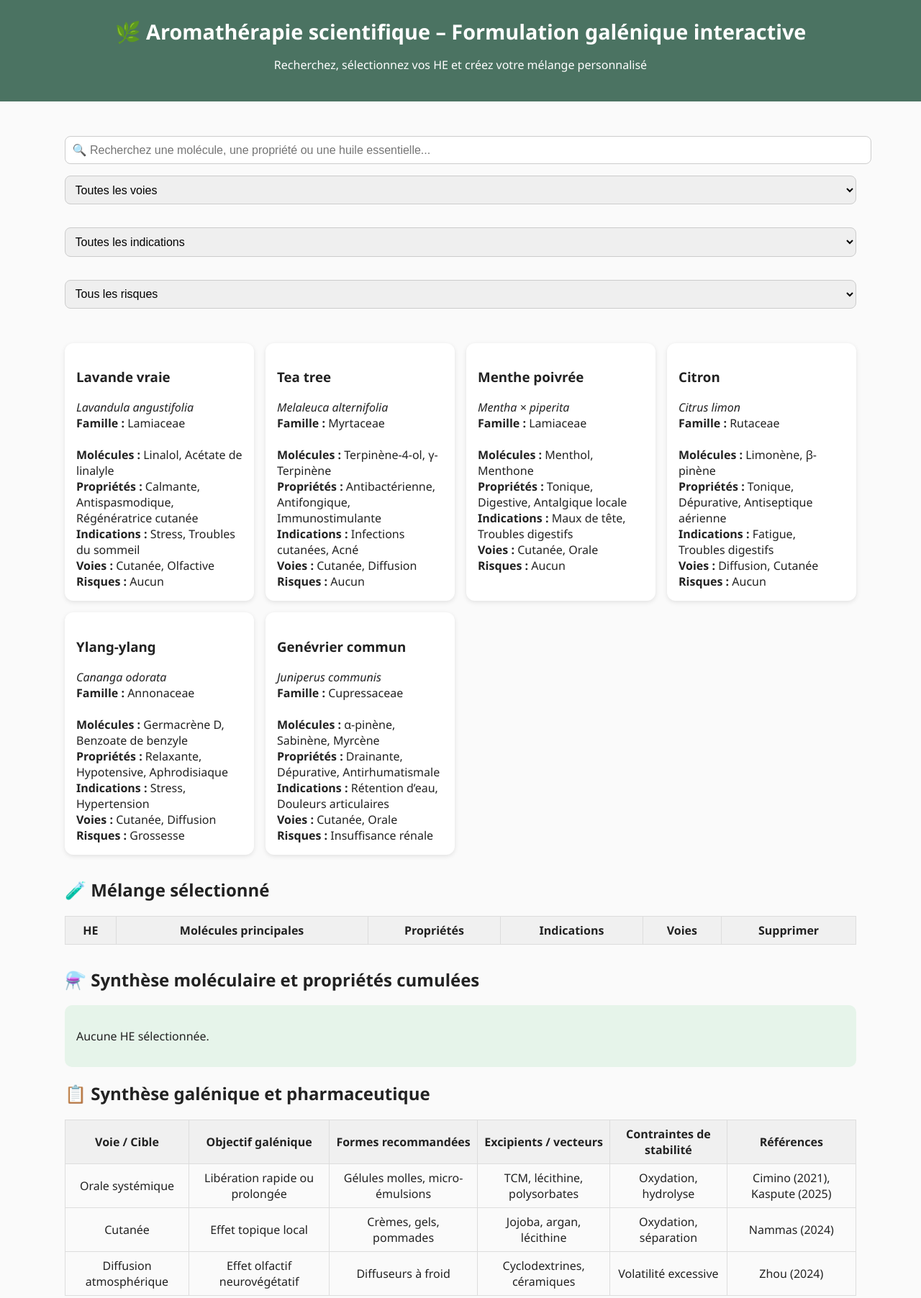
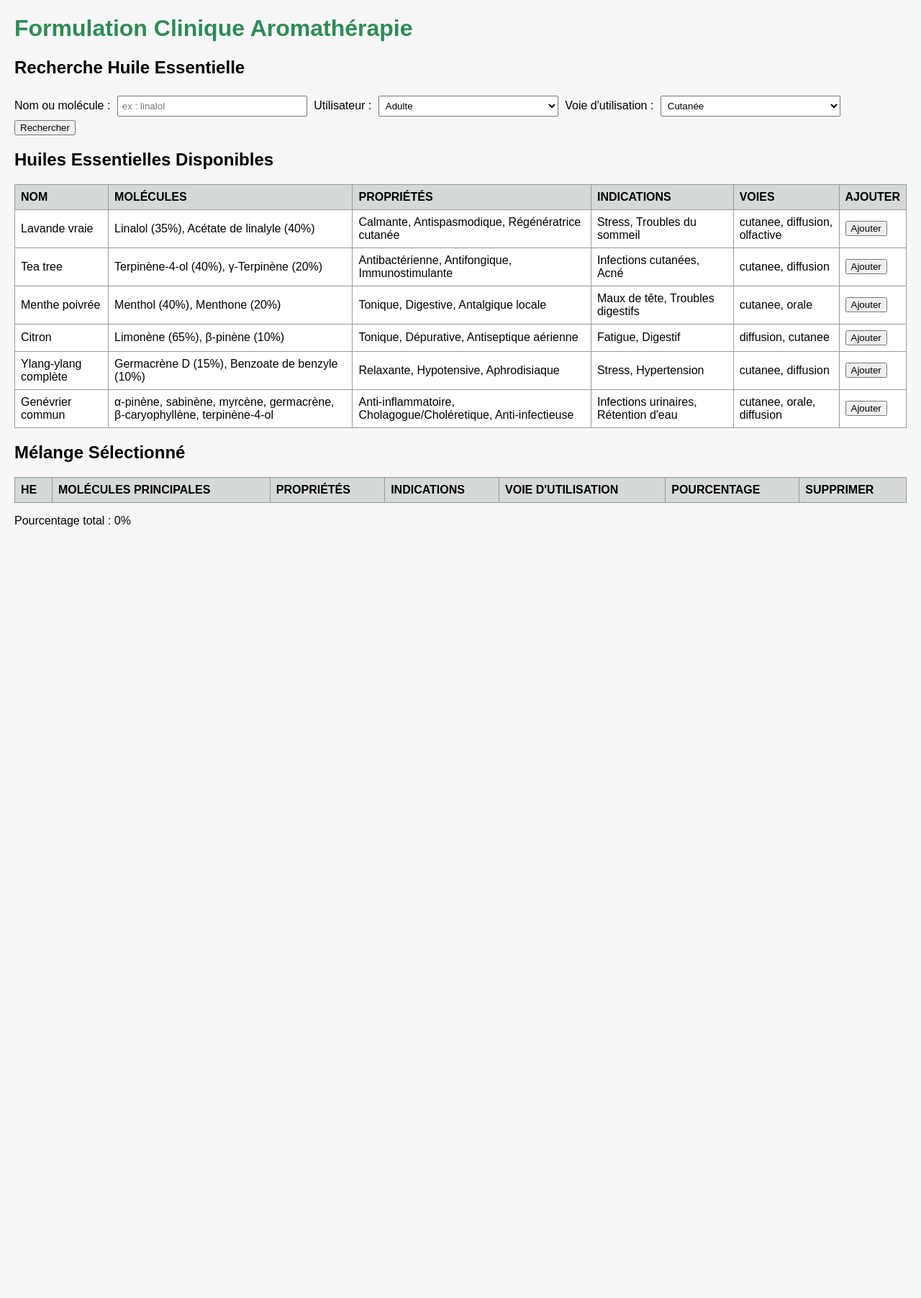
Before and after one commit to BIOSHIITAKE/Aromatherapie, a plain HTML site: page index.html in a window 1280 px wide. Shown: the top 1804 px of the page at 72% size. After the commit the page ends 800 px from the top, so only its background shows below. Drawn offline with Linux system fonts and the light colour scheme.

Commit message:
index.html interactivity
Updated title and styling for the aromatherapy application. Added new sections for essential oils and improved filtering functionality.

```diff
--- a/index.html
+++ b/index.html
@@ -2,235 +2,154 @@
 <html lang="fr">
 <head>
 <meta charset="UTF-8">
-<meta name="viewport" content="width=device-width, initial-scale=1.0">
-<title>Aromathérapie scientifique – Formulation galénique interactive</title>
+<title>Formulation Clinique Aromathérapie</title>
 <style>
-  body {font-family:'Segoe UI', Roboto, sans-serif; background:#fafafa; margin:0; padding:0; color:#222;}
-  header {background:#4b7362; color:white; text-align:center; padding:1.5rem 1rem;}
-  h1 {margin:0; font-size:1.8rem;}
-  main {max-width:1100px; margin:2rem auto; padding:1rem;}
-  input, select {padding:0.6rem; font-size:1rem; border:1px solid #ccc; border-radius:8px; width:100%; margin-bottom:1rem;}
-  .grid {display:grid; grid-template-columns:repeat(auto-fit,minmax(250px,1fr)); gap:1rem;}
-  .card {background:white; border-radius:12px; box-shadow:0 2px 6px rgba(0,0,0,0.1); padding:1rem; transition:transform 0.2s; cursor:pointer;}
-  .card:hover {transform:scale(1.02);}
-  .props span {background:#e6f4ea; padding:3px 7px; margin:2px; border-radius:5px; display:inline-block;}
-  #results {margin-top:2rem;}
-  table {width:100%; border-collapse:collapse; margin-top:1rem;}
-  th, td {border:1px solid #ddd; padding:0.5rem; text-align:center;}
-  th {background:#f0f0f0;}
-  #melangeSection, #synergieSection {margin-top:2rem;}
-  footer {background:#4b7362; color:white; text-align:center; padding:1rem; margin-top:3rem;}
-  .btnSuppr {background:#c33;color:white;border:none;padding:0.2rem 0.5rem;border-radius:4px;cursor:pointer;}
-  .synergieBox {background:#e6f4ea; padding:1rem; border-radius:10px; margin-top:1rem;}
+body { font-family: Arial, sans-serif; margin: 20px; background-color:#f7f7f7; }
+h1 { color:#2E8B57; }
+select, input { padding:5px; margin:5px; width:250px; }
+table { border-collapse: collapse; width: 100%; margin-top:20px; background:white;}
+th, td { border:1px solid #999; padding:8px; text-align:left;}
+th { background:#d3dad9; text-transform:uppercase; }
+.alert { color:red; font-weight:bold; }
+#mélange { margin-top:20px; }
 </style>
 </head>
 <body>
-<header>
-  <h1>🌿 Aromathérapie scientifique – Formulation galénique interactive</h1>
-  <p>Recherchez, sélectionnez vos HE et créez votre mélange personnalisé</p>
-</header>
+<h1>Formulation Clinique Aromathérapie</h1>
 
-<main>
-  <!-- Recherches et filtres -->
-  <input type="text" id="searchInput" placeholder="🔍 Recherchez une molécule, une propriété ou une huile essentielle...">
-  <div style="display:flex; gap:1rem; flex-wrap:wrap; margin-bottom:1rem;">
-    <select id="filterVoie">
-      <option value="">Toutes les voies</option>
-      <option>Cutanée</option>
-      <option>Orale</option>
-      <option>Diffusion</option>
-    </select>
-    <select id="filterIndication">
-      <option value="">Toutes les indications</option>
-      <option>Stress</option>
-      <option>Acné</option>
-      <option>Fatigue</option>
-      <option>Douleurs articulaires</option>
-      <option>Troubles digestifs</option>
-      <option>Troubles du sommeil</option>
-      <option>Hypertension</option>
-      <option>Infections cutanées</option>
-      <option>Maux de tête</option>
-      <option>Rétention d’eau</option>
-    </select>
-    <select id="filterRisques">
-      <option value="">Tous les risques</option>
-      <option>Grossesse</option>
-      <option>Insuffisance rénale</option>
-      <option>Aucun</option>
-    </select>
-  </div>
+<h2>Recherche Huile Essentielle</h2>
+<label for="searchName">Nom ou molécule :</label>
+<input type="text" id="searchName" placeholder="ex : linalol">
 
-  <!-- Résultats HE -->
-  <div id="results" class="grid"></div>
+<label for="userType">Utilisateur :</label>
+<select id="userType">
+<option value="adulte">Adulte</option>
+<option value="enfant">Enfant (>7 ans)</option>
+<option value="grossesse">Grossesse</option>
+</select>
 
-  <!-- Mélange sélectionné -->
-  <section id="melangeSection">
-    <h2>🧪 Mélange sélectionné</h2>
-    <table id="melangeTable">
-      <thead>
-        <tr><th>HE</th><th>Molécules principales</th><th>Propriétés</th><th>Indications</th><th>Voies</th><th>Supprimer</th></tr>
-      </thead>
-      <tbody></tbody>
-    </table>
-  </section>
+<label for="voie">Voie d'utilisation :</label>
+<select id="voie">
+<option value="cutanee">Cutanée</option>
+<option value="diffusion">Diffusion</option>
+<option value="orale">Orale</option>
+</select>
 
-  <!-- Calculateur de synergie -->
-  <section id="synergieSection">
-    <h2>⚗️ Synthèse moléculaire et propriétés cumulées</h2>
-    <div class="synergieBox" id="synergieBox">
-      <p>Aucune HE sélectionnée.</p>
-    </div>
-  </section>
+<button onclick="filterHE()">Rechercher</button>
 
-  <!-- Synthèse galénique -->
-  <section id="galenique">
-    <h2>📋 Synthèse galénique et pharmaceutique</h2>
-    <table>
-      <tr><th>Voie / Cible</th><th>Objectif galénique</th><th>Formes recommandées</th><th>Excipients / vecteurs</th><th>Contraintes de stabilité</th><th>Références</th></tr>
-      <tr><td>Orale systémique</td><td>Libération rapide ou prolongée</td><td>Gélules molles, micro-émulsions</td><td>TCM, lécithine, polysorbates</td><td>Oxydation, hydrolyse</td><td>Cimino (2021), Kaspute (2025)</td></tr>
-      <tr><td>Cutanée</td><td>Effet topique local</td><td>Crèmes, gels, pommades</td><td>Jojoba, argan, lécithine</td><td>Oxydation, séparation</td><td>Nammas (2024)</td></tr>
-      <tr><td>Diffusion atmosphérique</td><td>Effet olfactif neurovégétatif</td><td>Diffuseurs à froid</td><td>Cyclodextrines, céramiques</td><td>Volatilité excessive</td><td>Zhou (2024)</td></tr>
-    </table>
-  </section>
-</main>
+<h2>Huiles Essentielles Disponibles</h2>
+<table id="heTable">
+<thead>
+<tr><th>Nom</th><th>Molécules</th><th>Propriétés</th><th>Indications</th><th>Voies</th><th>Ajouter</th></tr>
+</thead>
+<tbody>
+</tbody>
+</table>
 
-<footer>
-  © 2025 – Laurent Aromathérapie scientifique · Collaboration technique : GPT-5
-</footer>
+<h2>Mélange Sélectionné</h2>
+<table id="melangeTable">
+<thead>
+<tr><th>HE</th><th>Molécules principales</th><th>Propriétés</th><th>Indications</th><th>Voie d'utilisation</th><th>Pourcentage</th><th>Supprimer</th></tr>
+</thead>
+<tbody>
+</tbody>
+</table>
+<p id="totalPourcentage">Pourcentage total : 0%</p>
+<p id="alertes" class="alert"></p>
 
 <script>
-// --- Données HE ---
+// Données HE
 const huiles = [
-  {nom:"Lavande vraie", latin:"Lavandula angustifolia", famille:"Lamiaceae",
-   molecules:["Linalol","Acétate de linalyle"], proprietes:["Calmante","Antispasmodique","Régénératrice cutanée"],
-   indications:["Stress","Troubles du sommeil"], voies:["Cutanée","Olfactive"], risques:["Aucun"]},
-
-  {nom:"Tea tree", latin:"Melaleuca alternifolia", famille:"Myrtaceae",
-   molecules:["Terpinène-4-ol","γ-Terpinène"], proprietes:["Antibactérienne","Antifongique","Immunostimulante"],
-   indications:["Infections cutanées","Acné"], voies:["Cutanée","Diffusion"], risques:["Aucun"]},
-
-  {nom:"Menthe poivrée", latin:"Mentha × piperita", famille:"Lamiaceae",
-   molecules:["Menthol","Menthone"], proprietes:["Tonique","Digestive","Antalgique locale"],
-   indications:["Maux de tête","Troubles digestifs"], voies:["Cutanée","Orale"], risques:["Aucun"]},
-
-  {nom:"Citron", latin:"Citrus limon", famille:"Rutaceae",
-   molecules:["Limonène","β-pinène"], proprietes:["Tonique","Dépurative","Antiseptique aérienne"],
-   indications:["Fatigue","Troubles digestifs"], voies:["Diffusion","Cutanée"], risques:["Aucun"]},
-
-  {nom:"Ylang-ylang", latin:"Cananga odorata", famille:"Annonaceae",
-   molecules:["Germacrène D","Benzoate de benzyle"], proprietes:["Relaxante","Hypotensive","Aphrodisiaque"],
-   indications:["Stress","Hypertension"], voies:["Cutanée","Diffusion"], risques:["Grossesse"]},
-
-  {nom:"Genévrier commun", latin:"Juniperus communis", famille:"Cupressaceae",
-   molecules:["α-pinène","Sabinène","Myrcène"], proprietes:["Drainante","Dépurative","Antirhumatismale"],
-   indications:["Rétention d’eau","Douleurs articulaires"], voies:["Cutanée","Orale"], risques:["Insuffisance rénale"]}
+  {nom:"Lavande vraie", latin:"Lavandula angustifolia", famille:"Lamiaceae", molecules:"Linalol (35%), Acétate de linalyle (40%)", proprietes:"Calmante, Antispasmodique, Régénératrice cutanée", indications:"Stress, Troubles du sommeil", voies:"cutanee,diffusion,olfactive", maxDose:{cutanee:10, diffusion:100, orale:1}},
+  {nom:"Tea tree", latin:"Melaleuca alternifolia", famille:"Myrtaceae", molecules:"Terpinène-4-ol (40%), γ-Terpinène (20%)", proprietes:"Antibactérienne, Antifongique, Immunostimulante", indications:"Infections cutanées, Acné", voies:"cutanee,diffusion", maxDose:{cutanee:10, diffusion:100, orale:0.5}},
+  {nom:"Menthe poivrée", latin:"Mentha × piperita", famille:"Lamiaceae", molecules:"Menthol (40%), Menthone (20%)", proprietes:"Tonique, Digestive, Antalgique locale", indications:"Maux de tête, Troubles digestifs", voies:"cutanee,orale", maxDose:{cutanee:5, diffusion:0, orale:0.5}},
+  {nom:"Citron", latin:"Citrus limon", famille:"Rutaceae", molecules:"Limonène (65%), β-pinène (10%)", proprietes:"Tonique, Dépurative, Antiseptique aérienne", indications:"Fatigue, Digestif", voies:"diffusion,cutanee", maxDose:{cutanee:5, diffusion:100, orale:0}},
+  {nom:"Ylang-ylang complète", latin:"Cananga odorata", famille:"Annonaceae", molecules:"Germacrène D (15%), Benzoate de benzyle (10%)", proprietes:"Relaxante, Hypotensive, Aphrodisiaque", indications:"Stress, Hypertension", voies:"cutanee,diffusion", maxDose:{cutanee:5, diffusion:50, orale:0}},
+  {nom:"Genévrier commun", latin:"Juniperus communis", famille:"Cupressacées", molecules:"α-pinène, sabinène, myrcène, germacrène, β-caryophyllène, terpinène-4-ol", proprietes:"Anti-inflammatoire, Cholagogue/Choléretique, Anti-infectieuse", indications:"Infections urinaires, Rétention d'eau", voies:"cutanee,orale,diffusion", maxDose:{cutanee:5, diffusion:50, orale:0.5}}
 ];
 
-// --- Normalisation pour recherche ---
-function normalize(str){return str.normalize("NFD").replace(/[\u0300-\u036f]/g,"").toLowerCase();}
-
-// --- Mélange sélectionné ---
+// Mélange
 let melange = [];
 
-// --- Filtrage HE ---
-function filterResults(){
-  const query=normalize(document.getElementById('searchInput').value);
-  const voie=document.getElementById('filterVoie').value;
-  const indication=document.getElementById('filterIndication').value;
-  const risque=document.getElementById('filterRisques').value;
-  const container=document.getElementById('results'); container.innerHTML='';
-
-  const matches=huiles.filter(h=>{
-    const fields=[h.nom,h.latin,...h.molecules,...h.proprietes,...h.indications];
-    let textMatch=query?fields.some(f=>normalize(f).includes(query)):true;
-    let voieMatch=!voie||h.voies.includes(voie);
-    let indMatch=!indication||h.indications.includes(indication);
-    let risqueMatch=!risque||(risque==="Tous les risques"||h.risques.includes(risque));
-    return textMatch && voieMatch && indMatch && risqueMatch;
-  });
-
-  if(matches.length===0){container.innerHTML='<p style="text-align:center;color:#c33;">Aucun résultat trouvé.</p>';return;}
-
-  matches.forEach(h=>{
-    const card=document.createElement('div');
-    card.className='card';
-    card.innerHTML=`<h3>${h.nom}</h3><em>${h.latin}</em><br><strong>Famille :</strong> ${h.famille}<br><br>
-      <strong>Molécules :</strong> ${h.molecules.join(', ')}<br>
-      <strong>Propriétés :</strong> ${h.proprietes.join(', ')}<br>
-      <strong>Indications :</strong> ${h.indications.join(', ')}<br>
-      <strong>Voies :</strong> ${h.voies.join(', ')}<br>
-      <strong>Risques :</strong> ${h.risques.join(', ')}`;
-    card.addEventListener('click',()=>addToMelange(h));
-    container.appendChild(card);
-  });
-}
-
-// --- Ajouter HE au mélange ---
-function addToMelange(he){
-  if(melange.includes(he)) return;
-  melange.push(he);
-  updateMelangeTable();
-  updateSynergie();
-}
-
-// --- Supprimer HE du mélange ---
-function removeFromMelange(index){
-  melange.splice(index,1);
-  updateMelangeTable();
-  updateSynergie();
-}
-
-// --- Mettre à jour tableau mélange ---
-function updateMelangeTable(){
-  const tbody=document.querySelector('#melangeTable tbody');
-  tbody.innerHTML='';
-  melange.forEach((h,i)=>{
-    const tr=document.createElement('tr');
-    tr.innerHTML=`<td>${h.nom}</td>
-      <td>${h.molecules.join(', ')}</td>
-      <td>${h.proprietes.join(', ')}</td>
-      <td>${h.indications.join(', ')}</td>
-      <td>${h.voies.join(', ')}</td>
-      <td><button class="btnSuppr" onclick="removeFromMelange(${i})">×</button></td>`;
+// Afficher toutes les HE au départ
+function displayHE(list){
+  const tbody = document.querySelector("#heTable tbody");
+  tbody.innerHTML="";
+  list.forEach((he,i)=>{
+    const tr = document.createElement("tr");
+    tr.innerHTML = `<td>${he.nom}</td><td>${he.molecules}</td><td>${he.proprietes}</td><td>${he.indications}</td><td>${he.voies.replace(/,/g,", ")}</td>
+    <td><button onclick="addToMelange(${i})">Ajouter</button></td>`;
     tbody.appendChild(tr);
   });
 }
 
-// --- Calculateur de synergie ---
-function updateSynergie(){
-  const box=document.getElementById('synergieBox');
-  if(melange.length===0){box.innerHTML='<p>Aucune HE sélectionnée.</p>';return;}
-
-  let molecules=[], proprietes=[], indications=[], voies=[];
-  melange.forEach(h=>{
-    molecules.push(...h.molecules);
-    proprietes.push(...h.proprietes);
-    indications.push(...h.indications);
-    voies.push(...h.voies);
-  });
-
-  // Supprimer doublons
-  molecules=[...new Set(molecules)];
-  proprietes=[...new Set(proprietes)];
-  indications=[...new Set(indications)];
-  voies=[...new Set(voies)];
-
-  box.innerHTML=`
-    <strong>Molécules cumulées :</strong> ${molecules.join(', ')}<br>
-    <strong>Propriétés cumulées :</strong> ${proprietes.join(', ')}<br>
-    <strong>Indications cumulées :</strong> ${indications.join(', ')}<br>
-    <strong>Voies cumulées :</strong> ${voies.join(', ')}`;
+// Ajouter au mélange
+function addToMelange(index){
+  const he = huiles[index];
+  if(melange.find(h=>h.nom===he.nom)) return;
+  melange.push({...he, pourcentage:0});
+  updateMelange();
 }
 
-// --- Événements ---
-document.getElementById('searchInput').addEventListener('input',filterResults);
-document.getElementById('filterVoie').addEventListener('change',filterResults);
-document.getElementById('filterIndication').addEventListener('change',filterResults);
-document.getElementById('filterRisques').addEventListener('change',filterResults);
+// Supprimer du mélange
+function removeFromMelange(index){
+  melange.splice(index,1);
+  updateMelange();
+}
 
-// --- Affichage initial ---
-filterResults();
+// Mettre à jour le tableau mélange
+function updateMelange(){
+  const tbody = document.querySelector("#melangeTable tbody");
+  tbody.innerHTML="";
+  let total=0;
+  melange.forEach((he,i)=>{
+    const tr = document.createElement("tr");
+    tr.innerHTML = `<td>${he.nom}</td><td>${he.molecules}</td><td>${he.proprietes}</td><td>${he.indications}</td><td>${he.voies.replace(/,/g,", ")}</td>
+    <td><input type="number" min="0" max="100" value="${he.pourcentage}" onchange="updatePourcentage(${i},this.value)"></td>
+    <td><button onclick="removeFromMelange(${i})">Supprimer</button></td>`;
+    tbody.appendChild(tr);
+    total+=parseFloat(he.pourcentage);
+  });
+  document.getElementById("totalPourcentage").innerText="Pourcentage total : "+total+"%";
+  checkAlerts();
+}
+
+// Mettre à jour pourcentage
+function updatePourcentage(index,value){
+  melange[index].pourcentage=parseFloat(value);
+  updateMelange();
+}
+
+// Vérifier alertes
+function checkAlerts(){
+  let alertText="";
+  melange.forEach(he=>{
+    melange.forEach(he2=>{
+      if(he!==he2 && he.voies.includes("cutanee") && he2.voies.includes("cutanee")){
+        // exemple simplifié de synergie à alerter
+      }
+    });
+  });
+  const total = melange.reduce((sum,h)=>sum+h.pourcentage,0);
+  if(total>100) alertText+="Attention : total > 100%\n";
+  document.getElementById("alertes").innerText=alertText;
+}
+
+// Filtrer HE
+function filterHE(){
+  const search = document.getElementById("searchName").value.toLowerCase().normalize("NFD").replace(/[\u0300-\u036f]/g, "");
+  const voie = document.getElementById("voie").value;
+  const type = document.getElementById("userType").value;
+  const filtered = huiles.filter(h=>{
+    const nomNorm = h.nom.toLowerCase().normalize("NFD").replace(/[\u0300-\u036f]/g, "");
+    const molNorm = h.molecules.toLowerCase().normalize("NFD").replace(/[\u0300-\u036f]/g, "");
+    return (nomNorm.includes(search) || molNorm.includes(search)) && h.voies.includes(voie);
+  });
+  displayHE(filtered);
+}
+
+// Initialisation
+displayHE(huiles);
 </script>
+
 </body>
-</html>
```
